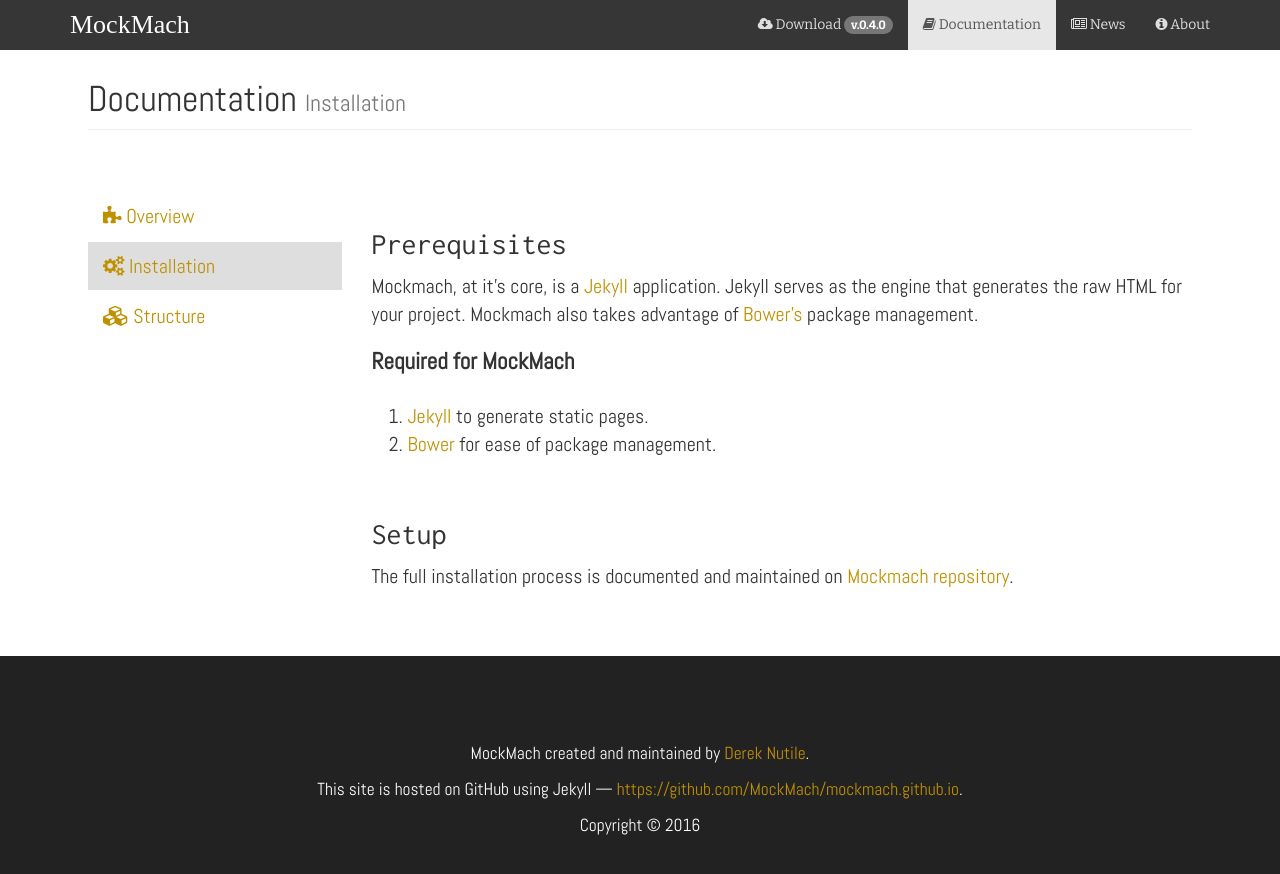
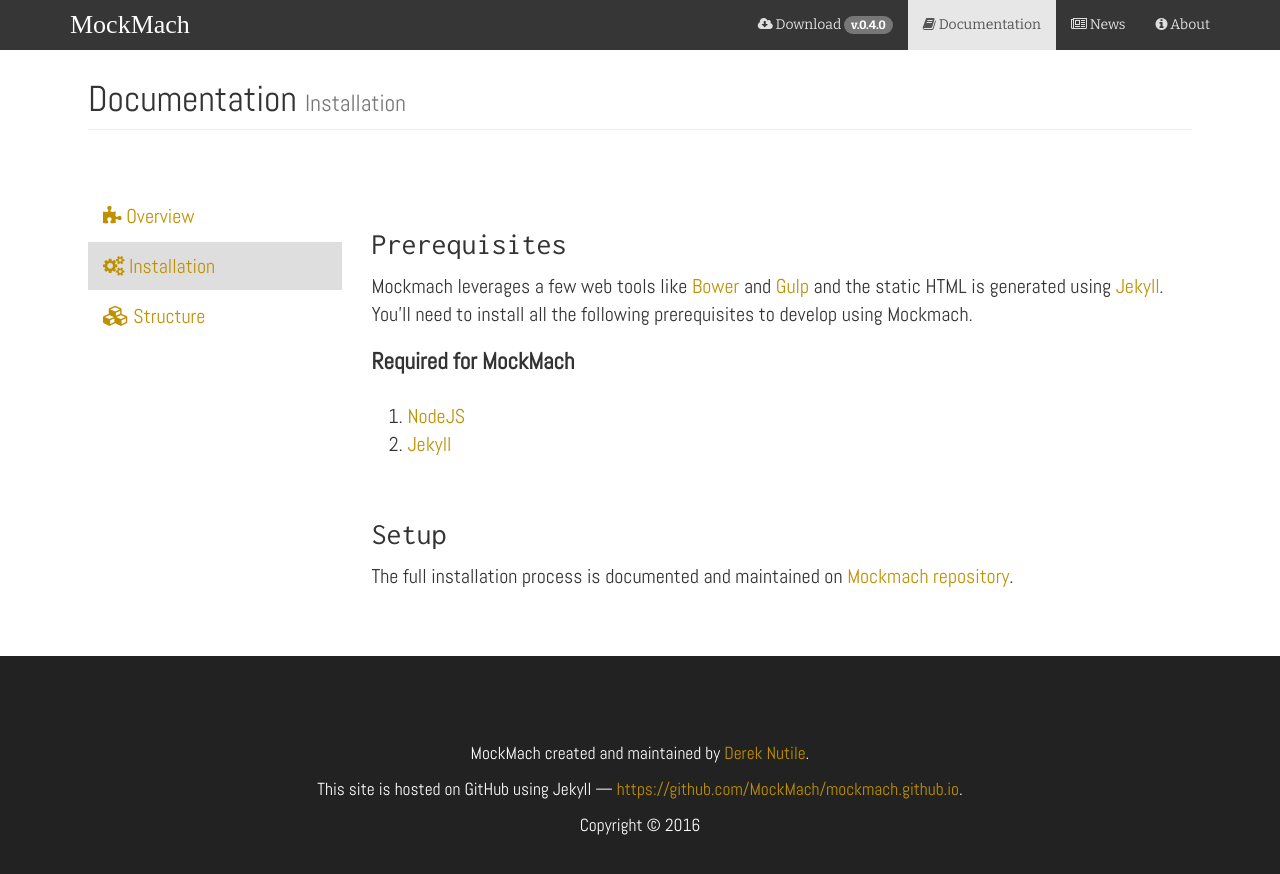
Before and after one commit to MockMach/mockmach.github.io, a Jekyll site: the page built from docs/install.html, in a window 1280 px wide and 1106 px high. Shown: the top 874 px of the window. Built offline with Jekyll 4.4.1, drawn with Linux system fonts in a browser that asks for light colours.

Commit message:
edit/html Update doc install copy

```diff
--- a/docs/install.html
+++ b/docs/install.html
@@ -17,20 +17,20 @@
         <div class="col-md-9 col-lg-9">
             <section id="prerequisites" class="palette horizontal-padding-small" name="prerequisites">
                 <h3>Prerequisites</h3>
-                <p>Mockmach, at it's core, is a <a href="http://jekyllrb.com/" target="_blank">Jekyll</a> application.  Jekyll serves as the engine that generates the raw HTML for your project.  Mockmach also takes advantage of <a href="https://bower.io/" target="_blank">Bower's</a> package management.</p>
+                <p>Mockmach leverages a few web tools like <a href="https://bower.io/" target="_blank">Bower</a> and <a href="http://gulpjs.com/" target="_blank">Gulp</a> and the static HTML is generated using <a href="https://jekyllrb.com/" target="_blank">Jekyll</a>. You'll need to install all the following prerequisites to develop using Mockmach.</p>
 
                 <h5>Required for MockMach</h5>
 
                 <ol>
-                    <li><a href="http://jekyllrb.com/" target="_blank">Jekyll</a> to generate static pages.</li>
-                    <li><a href="https://bower.io/" target="_blank">Bower</a> for ease of package management.</li>
+                    <li><a href="https://docs.npmjs.com/getting-started/installing-node" target="_blank">NodeJS</a></li>
+                    <li><a href="http://jekyllrb.com/" target="_blank">Jekyll</a></li>
                 </ol>
 
             </section><!-- /#prerequisites -->
 
             <section id="setup" class="palette horizontal-padding-small" name="setup">
                 <h3>Setup</h3>
-                <p>The full installation process is documented and maintained on <a href="https://github.com/MockMach/mockmach" target="_blank">Mockmach repository</a>.</p>
+                <p>The full installation process is documented and maintained on <a href="https://github.com/MockMach/mockmach#installation" target="_blank">Mockmach repository</a>.</p>
             </section><!-- /#setup -->
         </div>
 
```
